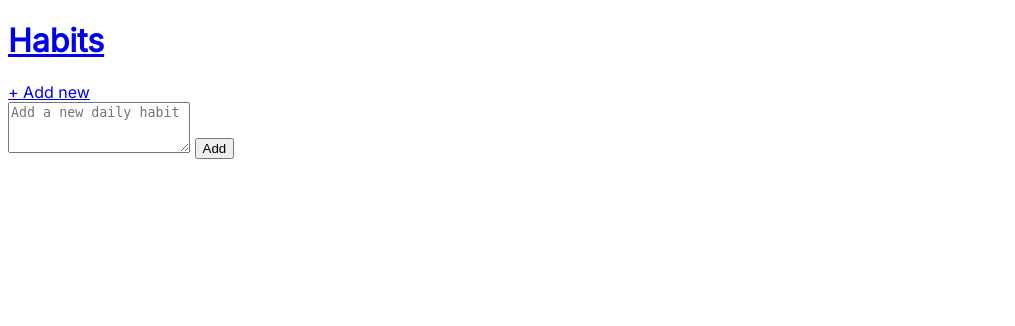
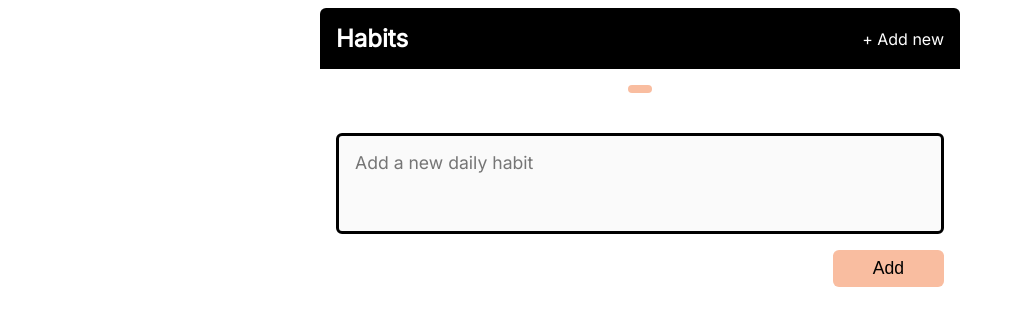
Before and after one commit to shuaijlS/HabitsTracker, a Flask app: template templates/add_habit.html in a window 1280 px wide. Shown: the top 326 px of the page, without its empty margins (0-1015 px from the left). Run offline with Flask 2, Linux system fonts and the light colour scheme; the template is opened without the code that fills it, so the values that code supplies are empty.

Commit message:
Create date table and modify outlook of dates in CSS

```diff
--- a/app.py
+++ b/app.py
@@ -1,16 +1,29 @@
 from flask import Flask, render_template, request
+import datetime
 
 app=Flask(__name__)
 
 habits = ["Test habit", "Test habit2"]
 
+@app.context_processor
+def add_calc_date_range():
+    def date_range(start: datetime.date):
+        dates = [start + datetime.timedelta(days = diff) for diff in range(-3,4)]
+        return dates
+    return {"date_range":date_range}
+
 @app.route("/")
 def index():
-    return render_template("index.html", habits=habits, title="Habit Tracker - Home")
+    date_str = request.args.get("date")
+    if date_str:
+        selected_date = datetime.date.fromisoformat(date_str)
+    else:
+        selected_date = datetime.date.today()
+    return render_template("index.html", habits=habits, title="Habit Tracker - Home", selected_date = selected_date)
 
 @app.route("/add", methods=["GET", "POST"])
 def add_habit():
     if request.method== "POST":
         habit = request.form.get("habit")
         habits.append(habit)
-    return render_template("add_habit.html", title="Habit Tracker - Add Habit")
+    return render_template("add_habit.html", title="Habit Tracker - Add Habit", selected_date = datetime.date.today())
--- a/static/css/main.css
+++ b/static/css/main.css
@@ -8,3 +8,110 @@ body {
     box-sizing: border-box;
     font-family: "Inter", sans-serif;
 }
+
+.header, .main{
+    max-width: 40rem;
+    margin: 0 auto;
+    padding: 1rem;
+}
+
+.header {
+    display: flex;
+    flex-direction: row;
+    background: black;
+    color: #fff;
+    justify-content: space-between;
+    align-items: center;
+    border-radius: 6px 6px 0px 0px;
+}
+
+.header__link {
+    text-decoration: none;
+    color: inherit;
+    transition: color 0.1s ease-in-out;
+}
+
+.header__link:hover {
+    color: #f9bda0;
+}
+
+.header__logo {
+    margin: 0;
+    font-size: 1.5rem;
+}
+
+.form {
+    display: flex;
+    flex-direction: column;
+    font-size: 1.1rem;
+}
+
+.form__input {
+    padding: 1rem;
+    font-family: inherit;
+    font-size: inherit;
+    resize: none;
+    border: 3px solid #000;
+    border-radius: 6px;
+    background-color: #fafafa;
+    margin-bottom: 1rem;
+}
+
+.form__button {
+    font-size: inherit;
+    background-color: #f9bda0;
+    cursor: pointer;
+    border-radius: 6px;
+    border: none;
+    padding: 0.5rem 2.5rem;
+    align-self: flex-end;
+}
+
+.dates {
+    display: flex;
+    justify-content: space-around;
+    color: black;
+    font-size: 1.1rem;
+    margin-bottom: 2.5rem;
+}
+
+.dates__link {
+    color: inherit;
+    text-decoration: none;
+    outline: none;
+    padding: 0.25rem 0.75rem;
+    border-radius: 6px;
+}
+
+.dates__link--current {
+    background: #f9bda0;
+}
+
+.date {
+    display: flex;
+    flex-direction: column;
+    align-items: center;
+}
+
+.dates__link:first-of-type,
+.dates__link:last-of-type,
+.dates__link:nth-of-type(2),
+.dates__link:nth-last-of-type(2) {
+    display: none;
+}
+
+
+
+@media screen and (min-width: 35rem) {
+    .dates__link:first-of-type,
+    .dates__link:last-of-type {
+        display: block;
+    }
+}
+
+@media screen and (min-width: 25rem) {
+    .dates__link:nth-of-type(2),
+    .dates__link:nth-last-of-type(2) {
+        display: block;
+    }
+}
--- a/templates/layout.html
+++ b/templates/layout.html
@@ -19,6 +19,18 @@
         </header>
 
         <main class="main">
+            <section class="dates">
+                {% for date in date_range(selected_date) %}
+                    <a
+                        class="dates__link {{ 'dates__link--current' if loop.index0 == 3 else '' }}"
+                        href="{{ url_for('index', date=date) }}">
+                    <time class="date" datetime="{{ date }}">
+                        <span>{{ date.strftime("%a") }}</span>
+                        <span>{{ date.strftime("%d") }}</span>
+                    </time>
+                    </a>
+                {% endfor %}
+            </section>
             {% block main_content %}
             {% endblock %}
         </main>
```
